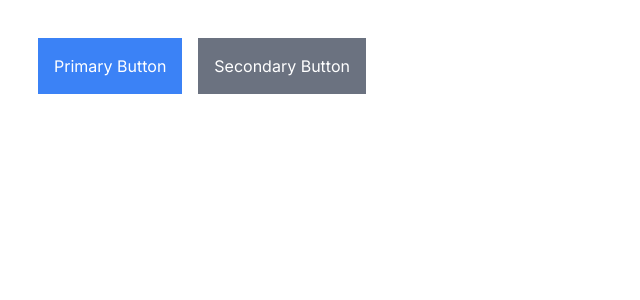
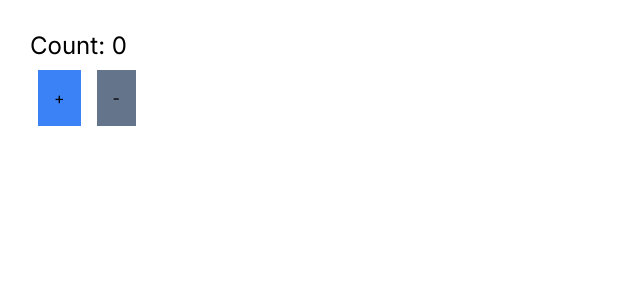
Before and after one commit to martinromario55/nextjs-typescript, a Next.js app: page / in a window 1280 px wide. Shown: the top 300 px of the page, without its empty margins (0-640 px from the left). Built offline with nearby package versions, Linux system fonts and the light colour scheme.

Commit message:
Context API & Types

```diff
--- a/app/page.tsx
+++ b/app/page.tsx
@@ -7,14 +7,19 @@ import Button, {
 import Counter from '@/components/Counter'
 import ElementWrapper from '@/components/ElementWrapper'
 import Form from '@/components/Form'
+import MyComponent from '@/components/MyComponent'
+import MySecondComponent from '@/components/MySecondComponent'
 import User from '@/components/User'
 import UserInfo from '@/components/UserInfo'
+import { MyContextProvider } from '@/context/MyContext'
+import MySecondProvider from '@/context/MySecondContext'
 
 const Home = () => {
   return (
     <section>
-      <Button {...primaryButtonProps} />
-      <Button {...secondaryButtonProps} />
+      <MySecondProvider>
+        <MySecondComponent />
+      </MySecondProvider>
     </section>
   )
 }
--- /dev/null
+++ b/components/MyComponent.tsx
@@ -0,0 +1,28 @@
+import { MyContext } from '@/context/MyContext'
+import React, { useContext } from 'react'
+
+const MyComponent = () => {
+  const context = useContext(MyContext)
+
+  if (!context) {
+    throw new Error('MyComponent must be used within a MyContextProvider')
+  }
+
+  const { value, setValue } = context
+
+  return (
+    <div>
+      <p>Value: {value}</p>
+      <input
+        type="text"
+        name=""
+        id=""
+        value={value}
+        onChange={e => setValue(e.target.value)}
+        placeholder="Enter a new value"
+      />
+    </div>
+  )
+}
+
+export default MyComponent
--- /dev/null
+++ b/components/MySecondComponent.tsx
@@ -0,0 +1,19 @@
+import { MySecondContext } from '@/context/MySecondContext'
+import React, { useContext } from 'react'
+
+const MySecondComponent = () => {
+  const { count, increment, decrement } = useContext(MySecondContext)
+  return (
+    <div>
+      <h1 className="text-2xl">Count: {count}</h1>
+      <button onClick={increment} className="bg-blue-500 p-4 m-2">
+        +
+      </button>
+      <button onClick={decrement} className="bg-slate-500 p-4 m-2">
+        -
+      </button>
+    </div>
+  )
+}
+
+export default MySecondComponent
--- /dev/null
+++ b/context/MyContext.tsx
@@ -0,0 +1,25 @@
+import { FC, createContext, useState } from 'react'
+
+type MyContextData = {
+  value: string
+  setValue: (newValue: string) => void
+}
+
+type MyContextProviderProp = {
+  children: React.ReactNode
+}
+
+export const MyContext = createContext<MyContextData | undefined>(undefined)
+
+export const MyContextProvider: FC<MyContextProviderProp> = ({ children }) => {
+  const [value, setValue] = useState<string>('')
+
+  const contextValue: MyContextData = {
+    value,
+    setValue,
+  }
+
+  return (
+    <MyContext.Provider value={contextValue}>{children}</MyContext.Provider>
+  )
+}
--- /dev/null
+++ b/context/MySecondContext.tsx
@@ -0,0 +1,31 @@
+import { createContext, useState } from 'react'
+
+interface MyContextProps {
+  count: number
+  increment: () => void
+  decrement: () => void
+}
+
+export const MySecondContext = createContext<MyContextProps>({
+  count: 0,
+  increment: () => {},
+  decrement: () => {},
+})
+
+interface MyProviderProps {
+  children: React.ReactNode
+}
+
+const MySecondProvider = ({ children }: MyProviderProps) => {
+  const [count, setCount] = useState<number>(0)
+  const increment = () => setCount(count + 1)
+  const decrement = () => setCount(count - 1)
+
+  return (
+    <MySecondContext.Provider value={{ count, increment, decrement }}>
+      {children}
+    </MySecondContext.Provider>
+  )
+}
+
+export default MySecondProvider
```
